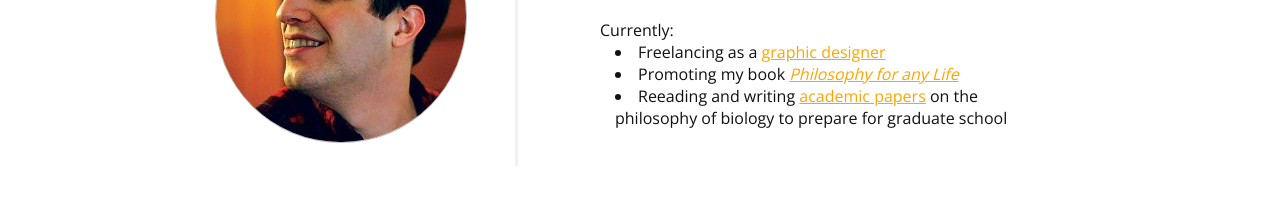
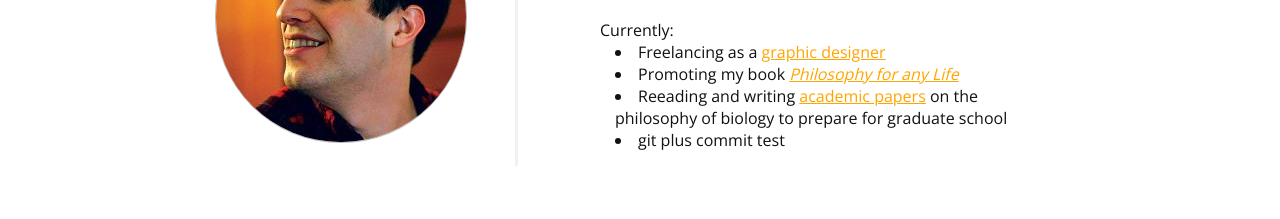
Before and after one commit to zacharyaugustine/splash, a plain HTML site: page index.html in a window 1280 px wide. Shown: the part 209-428 px from the top of the page. Drawn offline with nearby package versions, Linux system fonts and the light colour scheme.

Commit message:
git plus in atom test

```diff
--- a/index.html
+++ b/index.html
@@ -40,6 +40,9 @@
                         </li>
                         <li>Reeading and writing
                             <a href="https://chicago.academia.edu/zga" style="color: orange; text-decoration: underline">academic papers</a> on the philosophy of biology to prepare for graduate school
+                        </li>
+                        <li>
+                          git plus commit test
                         </li>
                     </ul>
                 </p>
```
